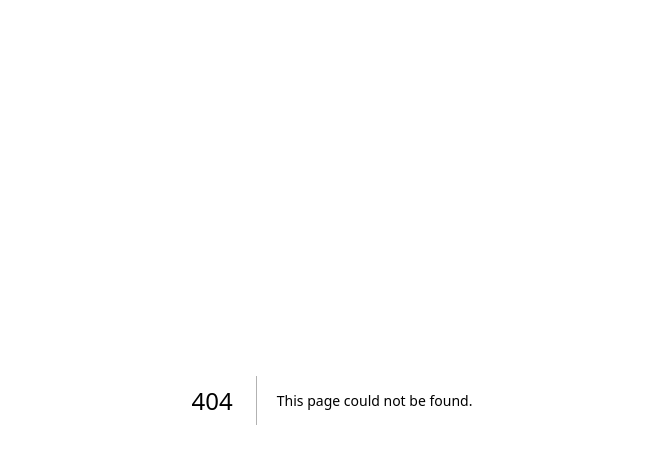
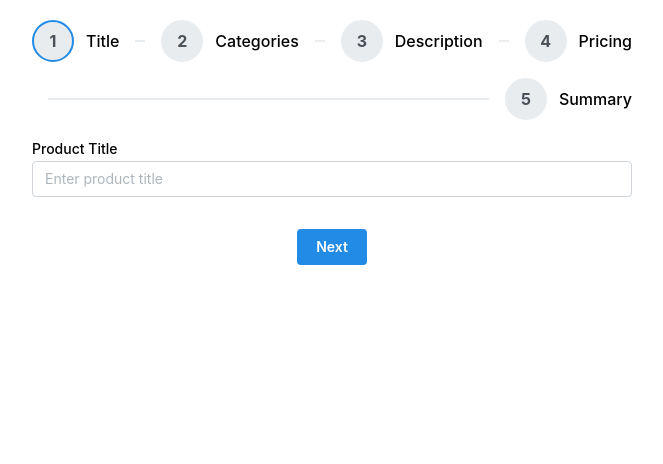
Before and after one commit to MrMandalNSU/ProductPouch, a Next.js app in the folder frontend/: page /add-product in a window 1280 px wide. Before the commit this address had no page. Shown: the top 464 px of the page, without its empty margins (308-971 px from the left). Built offline with nearby package versions, Linux system fonts and the light colour scheme.

Commit message:
Product Form

```diff
--- /dev/null
+++ b/frontend/app/add-product/page.js
@@ -0,0 +1,141 @@
+"use client";
+
+import React, { useState } from "react";
+import {
+  TextInput,
+  Select,
+  Textarea,
+  NumberInput,
+  Stepper,
+  Button,
+  Group,
+  Text,
+  Box,
+} from "@mantine/core";
+import { useForm } from "@mantine/form";
+
+export default function CreateProductPage() {
+  const [active, setActive] = useState(0);
+
+  const form = useForm({
+    initialValues: {
+      title: "",
+      categories: [], // Use empty array instead of null
+      description: "",
+      price: 0,
+      rentPrice: 0,
+    },
+    validate: {
+      title: (value) => (value.trim().length > 0 ? null : "Title is required"),
+      categories: (value) =>
+        value.length > 0 ? null : "Select at least one category",
+      description: (value) =>
+        value.trim().length > 0 ? null : "Description is required",
+      price: (value) => (value > 0 ? null : "Price must be greater than 0"),
+      rentPrice: (value) =>
+        value >= 0 ? null : "Rent price cannot be negative",
+    },
+  });
+
+  const nextStep = () => {
+    const currentStepValidation = [
+      () => form.validateField("title"),
+      () => form.validateField("categories"),
+      () => form.validateField("description"),
+      () => form.validateField("price"),
+    ];
+
+    const isStepValid = currentStepValidation[active]();
+
+    if (isStepValid) {
+      setActive((current) => (current < 4 ? current + 1 : current));
+    }
+  };
+
+  const prevStep = () => {
+    setActive((current) => (current > 0 ? current - 1 : current));
+  };
+
+  const handleSubmit = (values) => {
+    console.log("Product submitted:", values);
+    // TODO: Implement your GraphQL mutation here
+  };
+
+  return (
+    <Box maw={600} mx="auto" mt={20}>
+      <Stepper active={active} onStepClick={setActive}>
+        <Stepper.Step label="Title">
+          <TextInput
+            label="Product Title"
+            placeholder="Enter product title"
+            {...form.getInputProps("title")}
+          />
+        </Stepper.Step>
+
+        <Stepper.Step label="Categories">
+          <Select
+            label="Product Categories"
+            placeholder="Select categories"
+            data={[
+              { value: "Electronics", label: "Electronics" },
+              { value: "Toys", label: "Toys" },
+              { value: "Clothing", label: "Clothing" },
+              { value: "Books", label: "Books" },
+            ]}
+            multiple
+            {...form.getInputProps("categories")}
+          />
+        </Stepper.Step>
+
+        <Stepper.Step label="Description">
+          <Textarea
+            label="Product Description"
+            placeholder="Enter product description"
+            {...form.getInputProps("description")}
+          />
+        </Stepper.Step>
+
+        <Stepper.Step label="Pricing">
+          <NumberInput
+            label="Purchase Price"
+            placeholder="Enter purchase price"
+            prefix="$"
+            {...form.getInputProps("price")}
+          />
+          <NumberInput
+            label="Rent Price"
+            placeholder="Enter rent price per day"
+            prefix="$"
+            {...form.getInputProps("rentPrice")}
+          />
+        </Stepper.Step>
+
+        <Stepper.Step label="Summary">
+          <Text>Review your product details:</Text>
+          <Text>Title: {form.values.title}</Text>
+          <Text>
+            Categories:{" "}
+            {Array.isArray(form.values.categories)
+              ? form.values.categories.join(", ")
+              : "No categories selected"}
+          </Text>
+          <Text>Description: {form.values.description}</Text>
+          <Text>Purchase Price: ${form.values.price}</Text>
+          <Text>Rent Price: ${form.values.rentPrice} per day</Text>
+        </Stepper.Step>
+      </Stepper>
+
+      <Group justify="center" mt="xl">
+        {active !== 0 && (
+          <Button variant="default" onClick={prevStep}>
+            Back
+          </Button>
+        )}
+        {active < 4 && <Button onClick={nextStep}>Next</Button>}
+        {active === 4 && (
+          <Button onClick={() => handleSubmit(form.values)}>Submit</Button>
+        )}
+      </Group>
+    </Box>
+  );
+}
```
